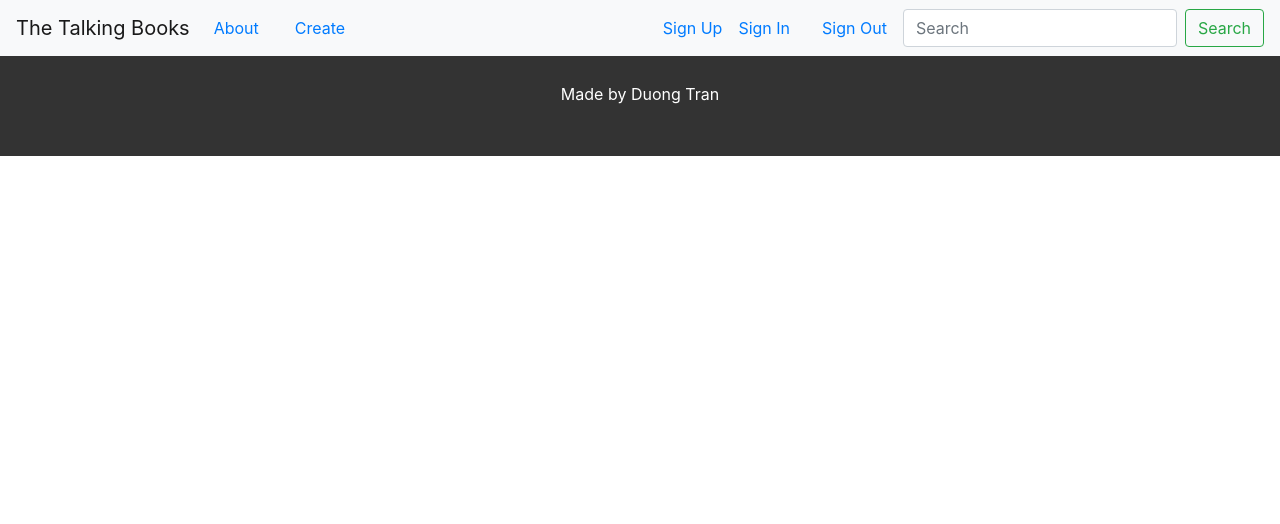
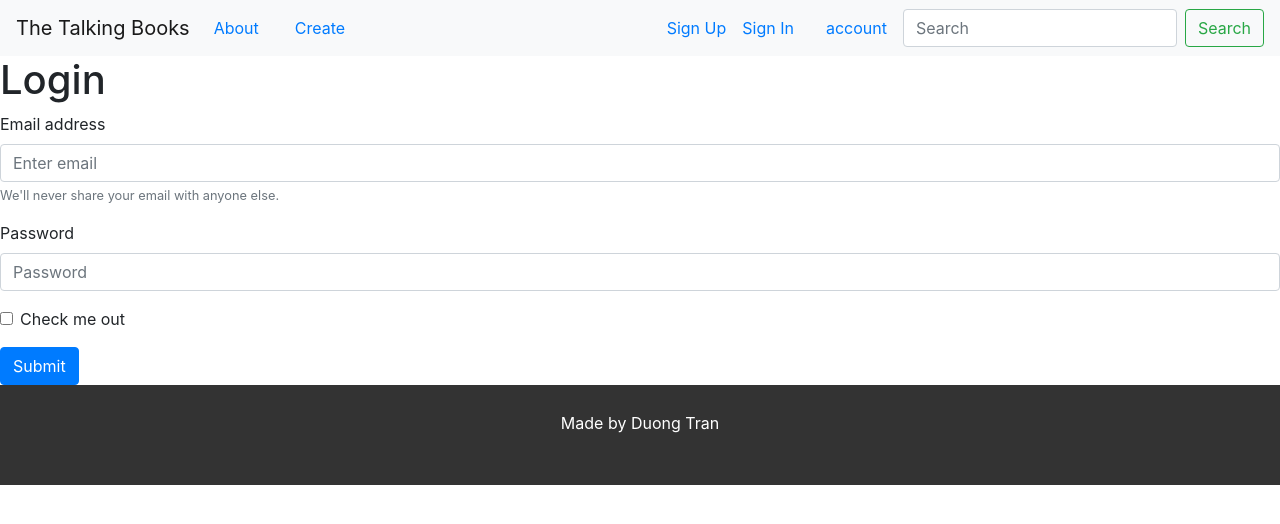
Before and after one commit to initech-cs/TheTalkingBooks-fe-DuongTran, a React (Create React App) app: page /login in a window 1280 px wide. Shown: the top 524 px of the page. Built offline with nearby package versions, Linux system fonts and the light colour scheme; no server answers.

Commit message:
log in log out

```diff
--- a/package.json
+++ b/package.json
@@ -6,6 +6,7 @@
     "@testing-library/jest-dom": "^4.2.4",
     "@testing-library/react": "^9.5.0",
     "@testing-library/user-event": "^7.2.1",
+    "axios": "^0.19.2",
     "bootstrap": "^4.5.0",
     "react": "^16.13.1",
     "react-audio-player": "^0.13.0",
--- a/src/App.js
+++ b/src/App.js
@@ -1,8 +1,16 @@
 import React, { useState, useEffect } from "react";
 import "./App.css";
 import Navbar from "react-bootstrap/Navbar";
+import AuthService from "./services/AuthService";
 
-import { Nav, Form, FormControl, Button, NavDropdown } from "react-bootstrap";
+import {
+  Nav,
+  Form,
+  FormControl,
+  Button,
+  NavDropdown,
+  DropdownButton,
+} from "react-bootstrap";
 import "bootstrap/dist/css/bootstrap.min.css";
 import { BrowserRouter, Link, Route, Switch } from "react-router-dom";
 
@@ -18,6 +26,22 @@ const apiKey = process.env.REACT_APP_APIKEY;
 
 function App() {
   let [bookList, setBookList] = useState([]);
+  const [username, setUsername] = useState(localStorage.getItem("name"));
+  const [loggedIn, setLoggedIn] = useState(
+    localStorage.getItem("token") !== null
+  );
+
+  const logout = () => {
+    AuthService.logout();
+    setLoggedIn(false);
+  };
+
+  const setLoginUser = (token, user) => {
+    localStorage.setItem("token", token);
+    localStorage.setItem("name", user);
+    setUsername(user);
+    setLoggedIn(true);
+  };
 
   useEffect(() => {
     console.log("this is the list");
@@ -65,8 +89,14 @@ function App() {
             </Nav>
 
             <Link to="">Sign Up</Link>
-            <Nav.Link href="#link">Sign In</Nav.Link>
-            <Nav.Link href="#link">Sign Out</Nav.Link>
+            <Nav.Link href="login">Sign In</Nav.Link>
+            {loggedIn ? (
+              <DropdownButton title={username}>
+                <Nav.Link onClick={() => logout()}>Sign Out</Nav.Link>
+              </DropdownButton>
+            ) : (
+              <Nav.Link href="login">account</Nav.Link>
+            )}
 
             <Form inline>
               <FormControl
@@ -90,12 +120,17 @@ function App() {
               </h1>
             </div>
             <div>
-
               <BookList />
             </div>
           </Route>
+
           <Route exact path="/books/create" component={AddBook} />
           <Route exact path="/books/:id" component={Details} />
+          <Route
+            exact
+            path="/login"
+            render={(props) => <Login {...props} setLoginUser={setLoginUser} />}
+          />
           <Route path="/about">
             <About></About>
           </Route>
--- a/src/pages/AddBook.js
+++ b/src/pages/AddBook.js
@@ -37,7 +37,7 @@ export default function AddBook() {
       image: (imageLinks && imageLinks.thumbnail) || "",
       averageRating: averageRating,
     };
-    postBook(body);
+    await postBook(body);
     alert("Book has been added to the collection");
   }
 
--- a/src/pages/Login.js
+++ b/src/pages/Login.js
@@ -1,18 +1,82 @@
-import React from "react";
-import FacebookLogin from "react-facebook-login";
+import React, { useState } from "react";
+// import FacebookLogin from "react-facebook-login";
+import { Form, Button } from "react-bootstrap";
 
-export default function Login() {
-  const responseFacebook = (response) => {
-    console.log(response);
+// export default function Login() {
+//   const responseFacebook = (response) => {
+//     console.log(response);
+//   };
+//   return (
+//     <div>
+//       <FacebookLogin
+//         appId="656968314900863"
+//         fields="name,email,picture"
+//         callback={responseFacebook}
+//       />
+//     </div>
+//   );
+// }
+
+export default function Login({ setLoginUser }) {
+  const [email, setEmail] = useState([]);
+  const [password, setPassword] = useState([]);
+  console.log("part1");
+  const loginWithEmail = async () => {
+    const data = await fetch("http://localhost:5000/login", {
+      method: "POST",
+      headers: {
+        Accept: "application/json",
+        "Content-Type": "application/json",
+      },
+      body: JSON.stringify({ email: email, password: password }),
+    });
+    console.log("part2");
+
+    console.log("part3");
+
+    const loginUser = await data.json();
+
+    const user = loginUser.data.user.name;
+
+    const token = loginUser.data.token;
+
+    setLoginUser(token, user);
   };
+
   return (
     <div>
-      <FacebookLogin
-        appId="656968314900863"
+      <h1>Login</h1>
+      <Form>
+        <Form.Group controlId="formBasicEmail">
+          <Form.Label>Email address</Form.Label>
+          <Form.Control
+            type="email"
+            placeholder="Enter email"
+            onChange={(e) => setEmail(e.target.value)}
+          />
+          <Form.Text className="text-muted">
+            We'll never share your email with anyone else.
+          </Form.Text>
+        </Form.Group>
 
-        fields="name,email,picture"
-        callback={responseFacebook}
-      />
+        <Form.Group controlId="formBasicPassword">
+          <Form.Label>Password</Form.Label>
+          <Form.Control
+            type="password"
+            placeholder="Password"
+            onChange={(e) => setPassword(e.target.value)}
+          />
+        </Form.Group>
+        <Form.Group controlId="formBasicCheckbox">
+          <Form.Check type="checkbox" label="Check me out" />
+        </Form.Group>
+        <Button
+          variant="primary"
+          onClick={() => loginWithEmail(email, password)}
+        >
+          Submit
+        </Button>
+      </Form>
     </div>
   );
 }
--- /dev/null
+++ b/src/services/AuthService.js
@@ -0,0 +1,42 @@
+import axios from "axios";
+
+const API_URL = "http://localhost:5000/api/auth/";
+
+const register = (username, email, password) => {
+  return axios.post(API_URL + "signup", {
+    username,
+    email,
+    password,
+  });
+};
+
+const login = (username, password) => {
+  return axios
+    .post(API_URL + "signin", {
+      username,
+      password,
+    })
+    .then((response) => {
+      if (response.data.accessToken) {
+        localStorage.setItem("user", JSON.stringify(response.data));
+      }
+
+      return response.data;
+    });
+};
+
+const logout = () => {
+  localStorage.removeItem("name");
+  localStorage.removeItem("token");
+};
+
+const getCurrentUser = () => {
+  return JSON.parse(localStorage.getItem("name"));
+};
+
+export default {
+  register,
+  login,
+  logout,
+  getCurrentUser,
+};
```
Also changed, not shown: 1 other file (tests, documents, lock files or other folders).
